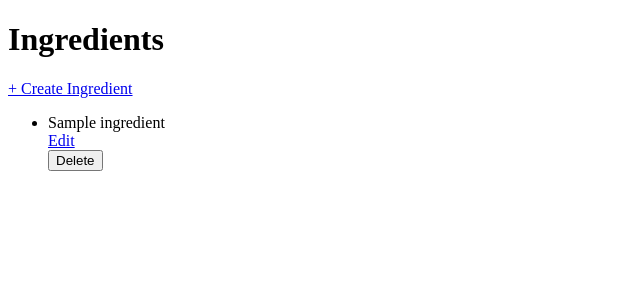
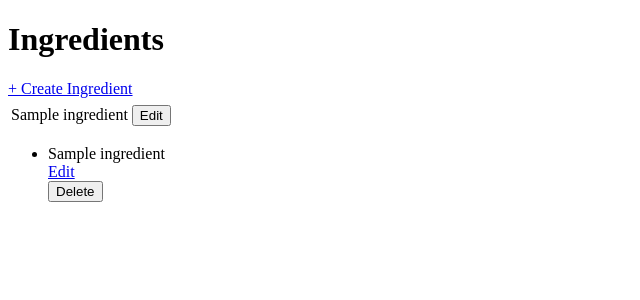
Before and after one commit to kishanpatel789/recipe_book, a Django app: page /ingredients/ in a window 1280 px wide. Shown: the top 300 px of the page, without its empty margins (0-640 px from the left). Run offline with Django 5.2, Linux system fonts and the light colour scheme; tables that the repository leaves empty hold one stand-in row (values such as "Sample post").

Commit message:
Add HTMX to render ingredient form inline

```diff
--- a/recipes/templates/recipes/base.html
+++ b/recipes/templates/recipes/base.html
@@ -6,7 +6,7 @@
     <meta charset="utf-8">
     <meta name="viewport" content="width=device-width, initial-scale=1.0">
 
-        <script src="https://cdn.jsdelivr.net/npm/htmx.org@2.0.6/dist/htmx.min.js"></script>
+    <script src="https://cdn.jsdelivr.net/npm/htmx.org@2.0.6/dist/htmx.min.js" integrity="sha384-Akqfrbj/HpNVo8k11SXBb6TlBWmXXlYQrCSqEWmyKJe+hDm3Z/B2WVG4smwBkRVm" crossorigin="anonymous"></script>
   </head>
 
   <body class="flex flex-col h-screen">
--- a/recipes/templates/recipes/ingredient/list.html
+++ b/recipes/templates/recipes/ingredient/list.html
@@ -1,20 +1,48 @@
 {% extends "recipes/base.html" %}
 
 {% block content %}
-<h1 class="text-3xl mt-6 mb-4 font-bold text-center">Ingredients</h1>
+<h1>Ingredients</h1>
 
-<div class="flex justify-center">
-  <a href="{% url 'ingredient_create' %}"
-     class="px-4 py-2 bg-green-600 text-white rounded-lg shadow hover:bg-green-700 transition">
+<div>
+    <a href="{% url 'ingredient_create' %}">
      + Create Ingredient
-  </a>
+    </a>
 </div>
 
 {% if ingredients %}
-<div class="flex flex-col items-center">
-    <ul class="max-w-lg">
+<table>
+  <thead>
+    <tr>
+      <th></th>
+      <th></th>
+    </tr>
+  </thead>
+  <tbody hx-target="closest tr" hx-swap="outerHTML">
+    {% for ingr in ingredients %}
+    <tr>
+      <td>{{ ingr.name }}</td>
+      <td>
+        <button hx-get="{% url 'htmx_ingredient_edit' ingr.id %}"
+                >
+          Edit
+        </button>
+      </td>
+    </tr>
+    {% endfor %}
+  </tbody>
+</table>
+
+
+
+{% else %}
+<p class="text-gray-600 mt-4">No ingredients to show.</p>
+{% endif %}
+
+<div>
+    <ul>
         {% for ingr in ingredients %}
-        <li class="flex items-center justify-between p-3">
+
+        <li>
             <!-- Ingredient name -->
             <span class="text-gray-800 me-4">{{ ingr.name }}</span>
 
@@ -38,7 +66,4 @@
         {% endfor %}
     </ul>
 </div>
-{% else %}
-<p class="text-gray-600 mt-4">No ingredients to show.</p>
-{% endif %}
 {% endblock %}
--- a/recipes/urls.py
+++ b/recipes/urls.py
@@ -9,6 +9,16 @@ urlpatterns = [
     path("ingredients/", views.ingredient_list, name="ingredient_list"),
     path("ingredients/create/", views.ingredient_create, name="ingredient_create"),
     path(
+        "htmx/ingredients/list_item/<int:ingr_id>/",
+        views.htmx_ingredient_list_item,
+        name="htmx_ingredient_list_item",
+    ),
+    path(
+        "htmx/ingredients/edit/<int:ingr_id>/",
+        views.htmx_ingredient_edit,
+        name="htmx_ingredient_edit",
+    ),
+    path(
         "ingredients/edit/<int:ingr_id>/", views.ingredient_edit, name="ingredient_edit"
     ),
     path(
--- a/recipes/views.py
+++ b/recipes/views.py
@@ -97,3 +97,17 @@ def ingredient_delete(request, ingr_id):
         db_ingredient.delete()
 
         return redirect("ingredient_list")
+
+
+def htmx_ingredient_edit(request, ingr_id):
+    db_ingredient = get_object_or_404(Ingredient, id=ingr_id)
+
+    return render(request, "recipes/ingredient/_edit.html", {"ingr": db_ingredient})
+
+
+def htmx_ingredient_list_item(request, ingr_id):
+    db_ingredient = get_object_or_404(Ingredient, id=ingr_id)
+
+    return render(
+        request, "recipes/ingredient/_list_item.html", {"ingr": db_ingredient}
+    )
```
Also changed, not shown: recipes/templates/recipes/ingredient/_edit.html (added, +11 -0 lines), recipes/templates/recipes/ingredient/_list_item.html (added, +8 -0 lines). Lines whose indentation alone changed are shown as unchanged.
